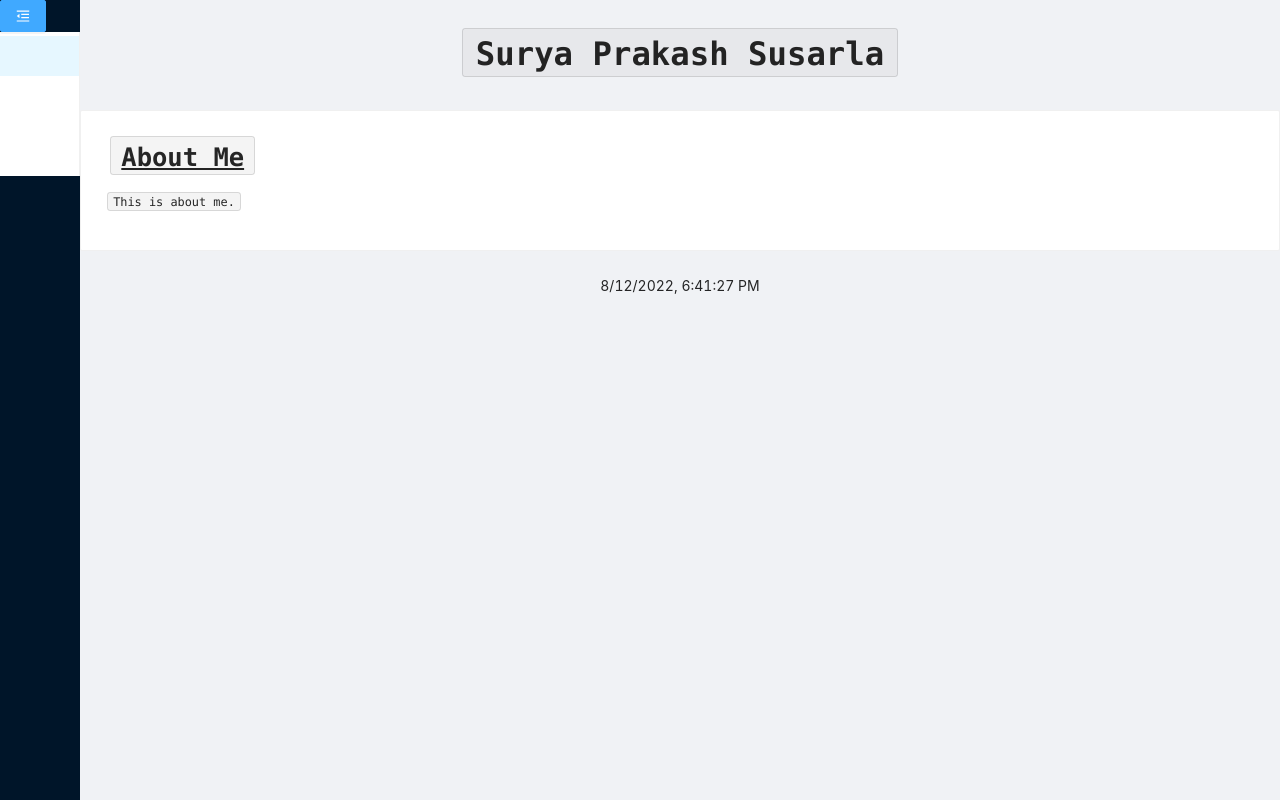
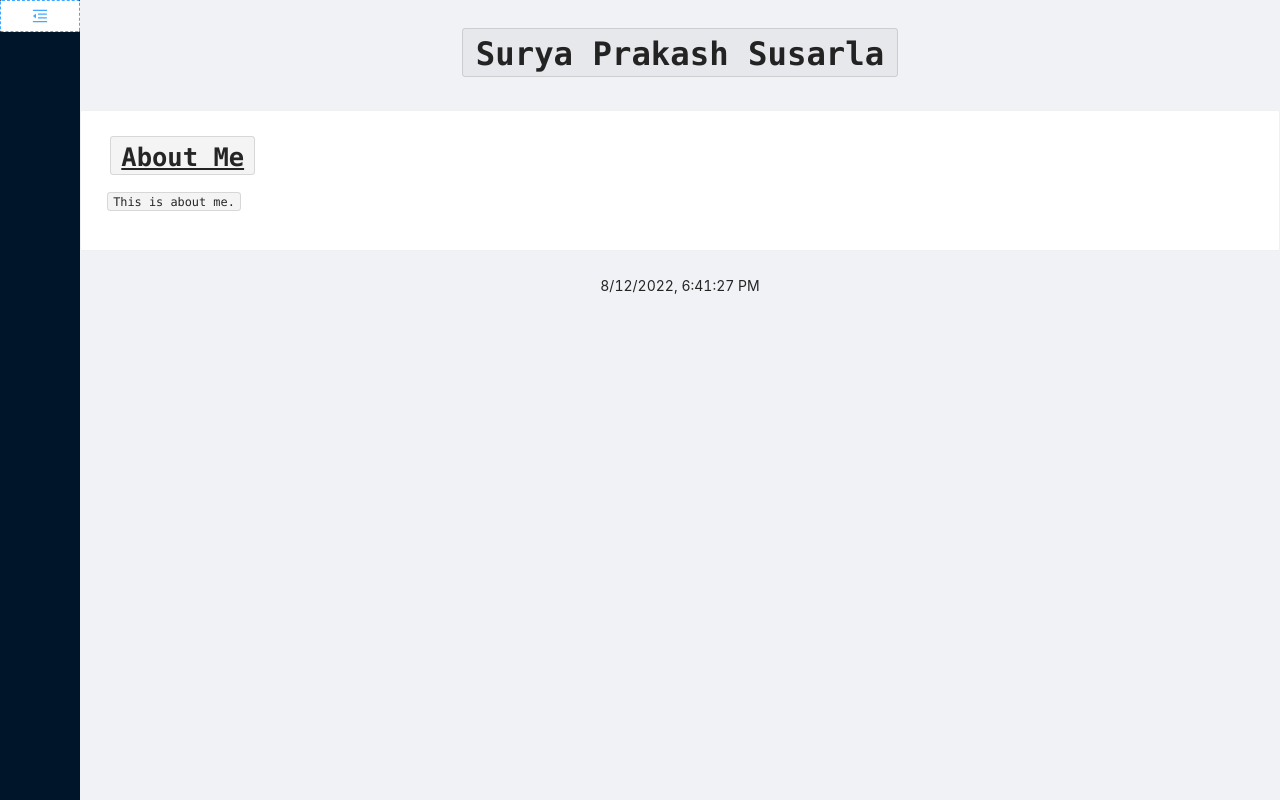
Before and after one commit to surya-prakash-susarla/surya-prakash-susarla.github.io, a React (Create React App) app: page / in a window 1280 px wide. Built offline with nearby package versions, Linux system fonts and the light colour scheme.

Commit message:
midway - 1

```diff
--- a/src/root/main.css
+++ b/src/root/main.css
@@ -11,3 +11,7 @@
 .footer-bar {
   text-align: center;
 }
+
+.sidebar-button {
+  width: 100%;
+}
--- a/src/root/main.tsx
+++ b/src/root/main.tsx
@@ -1,4 +1,5 @@
 import './main.css';
+import 'animate.css';
 import { Button, Layout, Menu, PageHeader, Typography } from 'antd';
 import React, { useState } from 'react';
 import Card from 'antd/lib/card/Card';
@@ -42,17 +43,30 @@ const SideMenu: React.FC<SideMenuProps> = (props: SideMenuProps) => {
   const [collapsed, setCollapsed] = useState(false);
   let toggleCollapsed = (): void => { setCollapsed(!collapsed) };
   let menu: JSX.Element = (
-    <Menu defaultSelectedKeys={['1']} mode={'inline'} inlineCollapsed={true}>
-      <Menu.Item key={'1'} onClick={() => { props.clickHandler(PageSelection.AboutMePage) }}> About Me </Menu.Item>
-      <Menu.Item key={'2'} onClick={() => { props.clickHandler(PageSelection.ResumePage) }}> Resume </Menu.Item>
-      <Menu.Item key={'3'} onClick={() => { props.clickHandler(PageSelection.ContactMePage) }}> Contact </Menu.Item>
+    <Menu defaultSelectedKeys={['1']} mode={'inline'} inlineCollapsed={true} className={'animate__animated animate__fadeInDown'}>
+      <Menu.Item key={'1'} onClick={() => { props.clickHandler(PageSelection.AboutMePage) }}>
+        About Me
+      </Menu.Item>
+      <Menu.Divider />
+      <Menu.Item key={'2'} onClick={() => { props.clickHandler(PageSelection.ResumePage) }}>
+        Resume
+      </Menu.Item>
+      <Menu.Divider />
+      <Menu.Item key={'3'} onClick={() => { props.clickHandler(PageSelection.ContactMePage) }}>
+        Contact
+      </Menu.Item>
     </Menu>
   );
   return (
-    <Sider collapsed={collapsed} breakpoint={'xs'} onBreakpoint={toggleCollapsed}>
-      <Button type='primary' onClick={toggleCollapsed}>
-        {collapsed ? <MenuUnfoldOutlined /> : <MenuFoldOutlined />}
-      </Button>
+    <Sider
+      collapsed={collapsed}
+      breakpoint={'xl'}
+      onBreakpoint={toggleCollapsed}>
+      <Button
+        type='dashed'
+        onClick={toggleCollapsed}
+        icon={collapsed ? <MenuUnfoldOutlined /> : <MenuFoldOutlined />}
+        className={'sidebar-button'} />
       {
         collapsed ? null : menu
       }
@@ -62,7 +76,7 @@ const SideMenu: React.FC<SideMenuProps> = (props: SideMenuProps) => {
 
 const TitleBar: React.FC = () => {
   return (
-    <PageHeader className='header-text'>
+    <PageHeader className='header-text animate__animated animate__fadeInUp'>
       <Typography.Title code={true} level={1} >
         Surya Prakash Susarla
       </Typography.Title>
```
